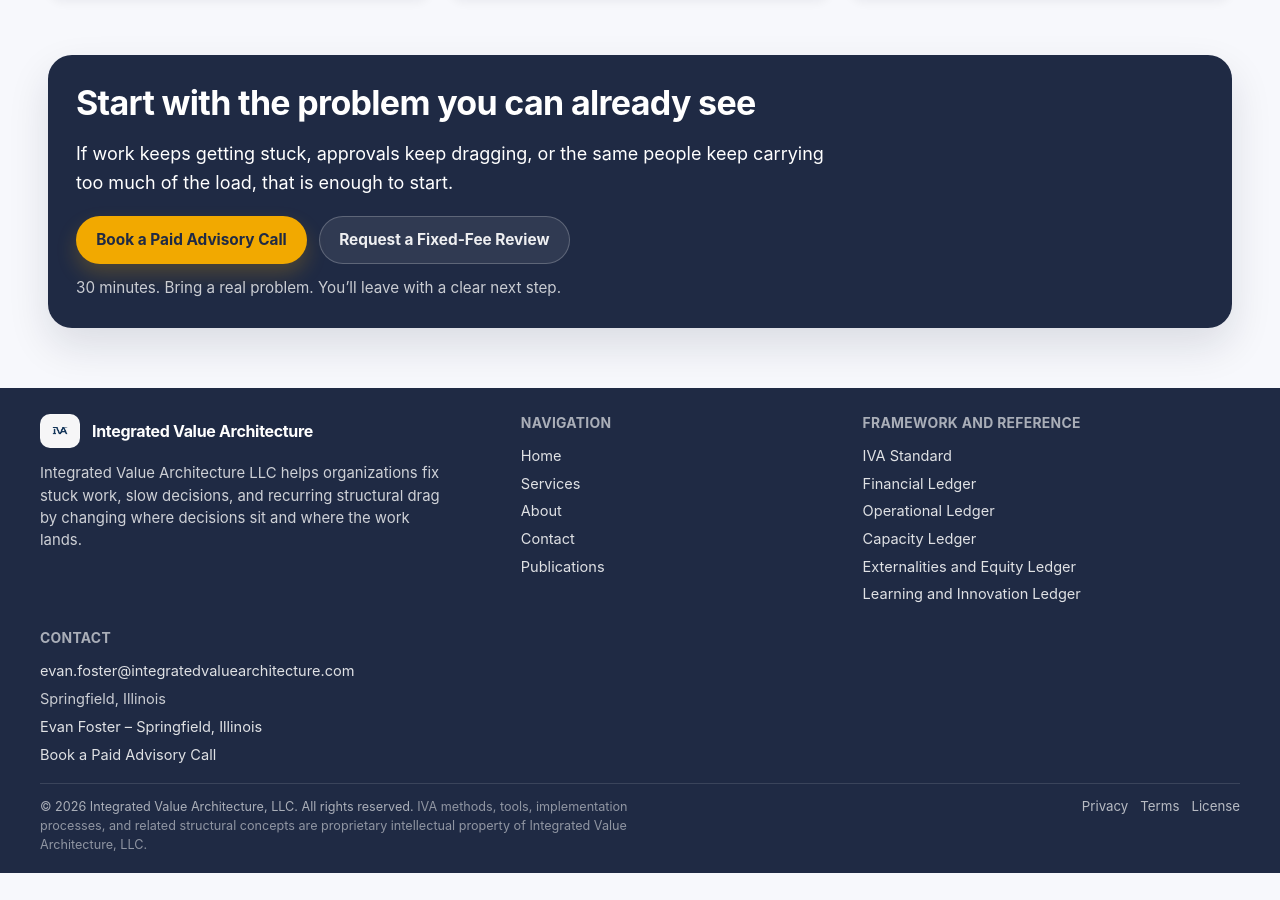
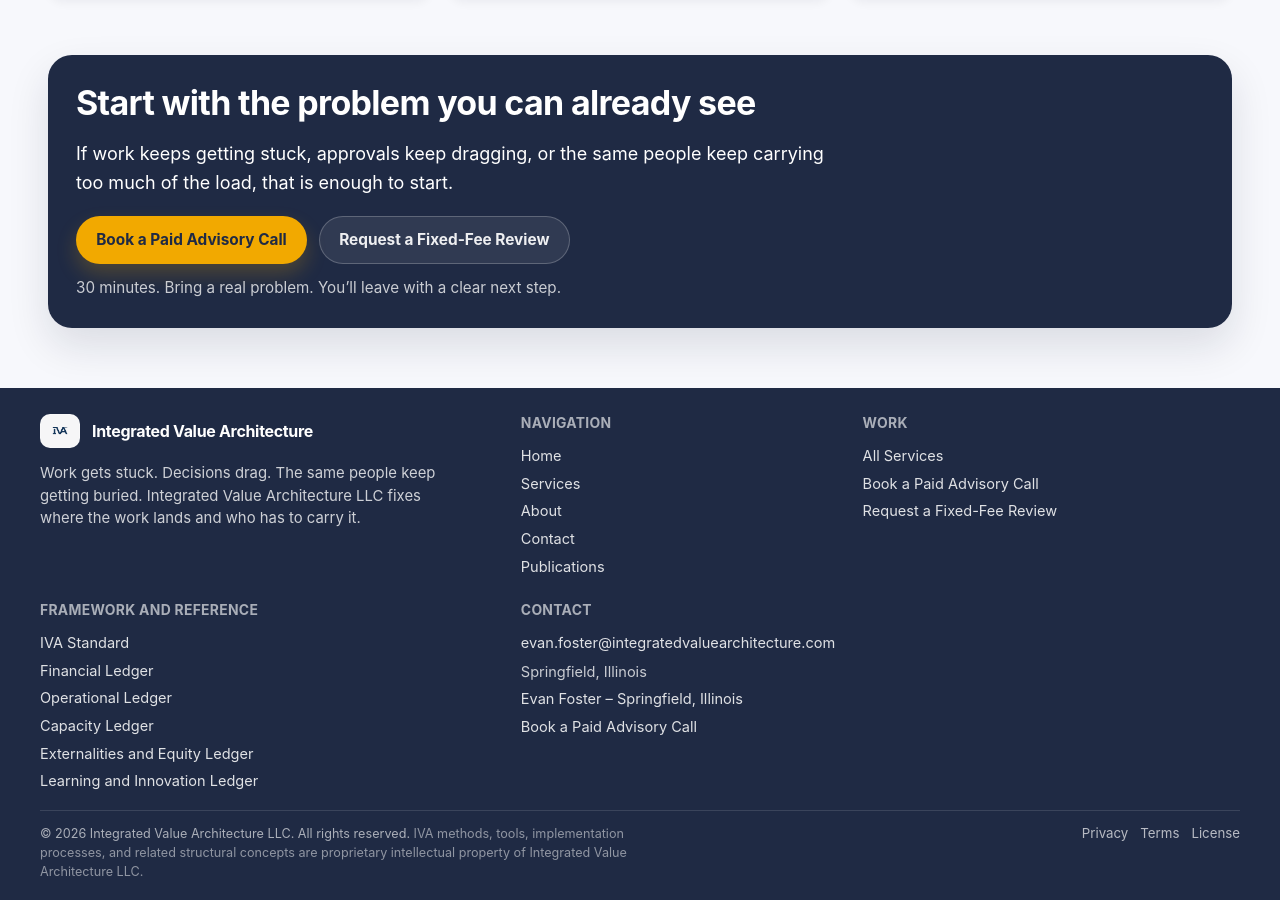
Before and after one commit to efost7873/integratedvaluearchitecture.com, a Jekyll site: the page built from index.html, in a window 1280 px wide and 900 px high, scrolled down 3485 px. Built offline with Jekyll 4.4.1, drawn with Linux system fonts in a browser that asks for light colours; before the commit the page ends 4358 px from its top, so only the background shows below that.

Commit message:
Revise footer text and add service links
Updated footer content and added new links for services and inquiries.

```diff
--- a/_includes/footer.html
+++ b/_includes/footer.html
@@ -15,7 +15,8 @@
         </div>
 
         <p class="iva-footer-desc">
-          Integrated Value Architecture LLC helps organizations fix stuck work, slow decisions, and recurring structural drag by changing where decisions sit and where the work lands.
+          Work gets stuck. Decisions drag. The same people keep getting buried.
+          Integrated Value Architecture LLC fixes where the work lands and who has to carry it.
         </p>
       </div>
 
@@ -28,6 +29,29 @@
         <a class="iva-footer-link" href="{{ site.baseurl }}/about/">About</a>
         <a class="iva-footer-link" href="{{ site.baseurl }}/contact/">Contact</a>
         <a class="iva-footer-link" href="{{ site.baseurl }}/publications/">Publications</a>
+      </div>
+
+      <!-- Work -->
+      <div class="iva-footer-col">
+        <h4 class="iva-footer-heading">Work</h4>
+
+        <a class="iva-footer-link" href="{{ site.baseurl }}/services/">All Services</a>
+
+        <a
+          class="iva-footer-link"
+          href="https://book.ms/b/IntegratedValueArchitectureLLC@integratedvaluearchitecture.com"
+          target="_blank"
+          rel="noopener"
+        >
+          Book a Paid Advisory Call
+        </a>
+
+        <a
+          class="iva-footer-link"
+          href="mailto:evan.foster@integratedvaluearchitecture.com?subject=Fixed-Fee%20Review%20Inquiry"
+        >
+          Request a Fixed-Fee Review
+        </a>
       </div>
 
       <!-- Framework and Reference -->
@@ -68,11 +92,13 @@
 
     </div>
 
+    <!-- Bottom -->
     <div class="iva-footer-bottom">
+
       <div class="iva-footer-legal">
-        © {{ site.time | date: "%Y" }} Integrated Value Architecture, LLC. All rights reserved.
+        © {{ site.time | date: "%Y" }} Integrated Value Architecture LLC. All rights reserved.
         <span class="iva-footer-ip">
-          IVA methods, tools, implementation processes, and related structural concepts are proprietary intellectual property of Integrated Value Architecture, LLC.
+          IVA methods, tools, implementation processes, and related structural concepts are proprietary intellectual property of Integrated Value Architecture LLC.
         </span>
       </div>
 
@@ -81,6 +107,7 @@
         <a class="iva-footer-link" href="{{ site.baseurl }}/terms/">Terms</a>
         <a class="iva-footer-link" href="{{ site.baseurl }}/license/">License</a>
       </div>
+
     </div>
 
   </div>
```
